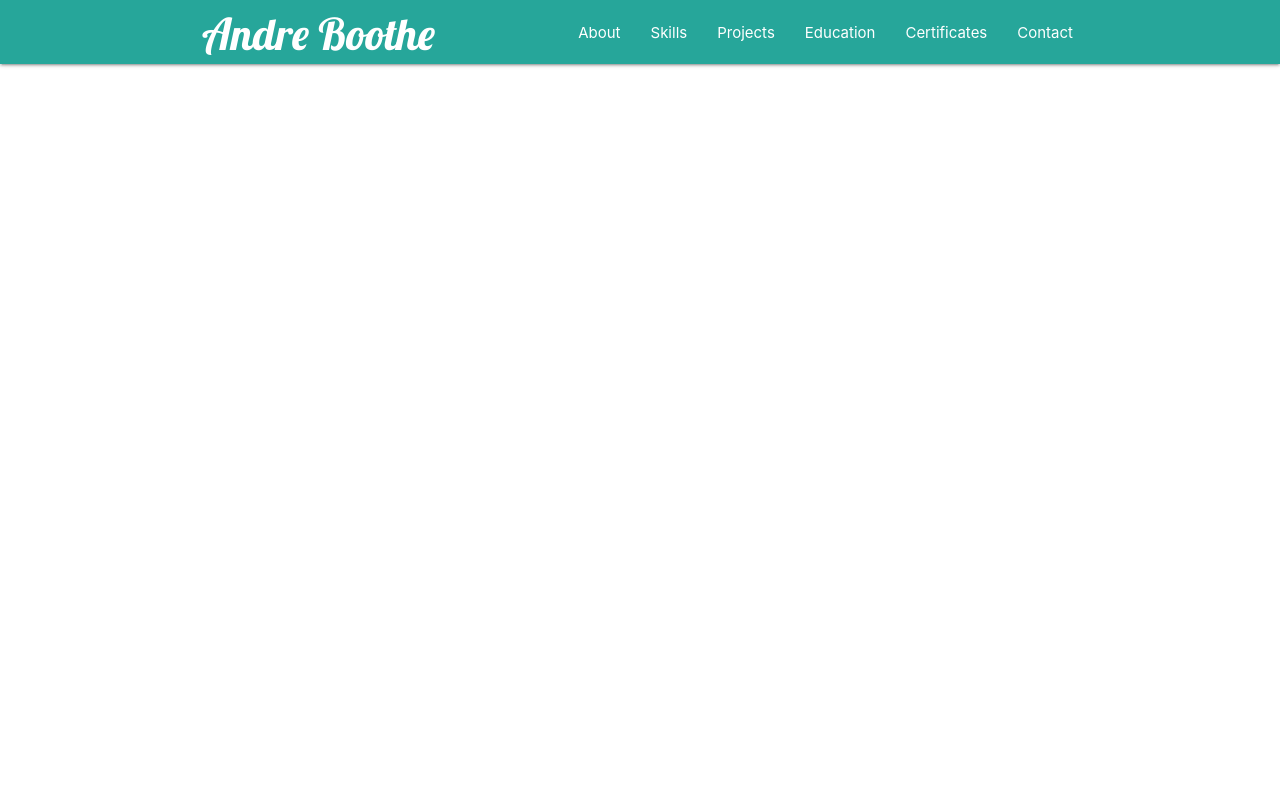
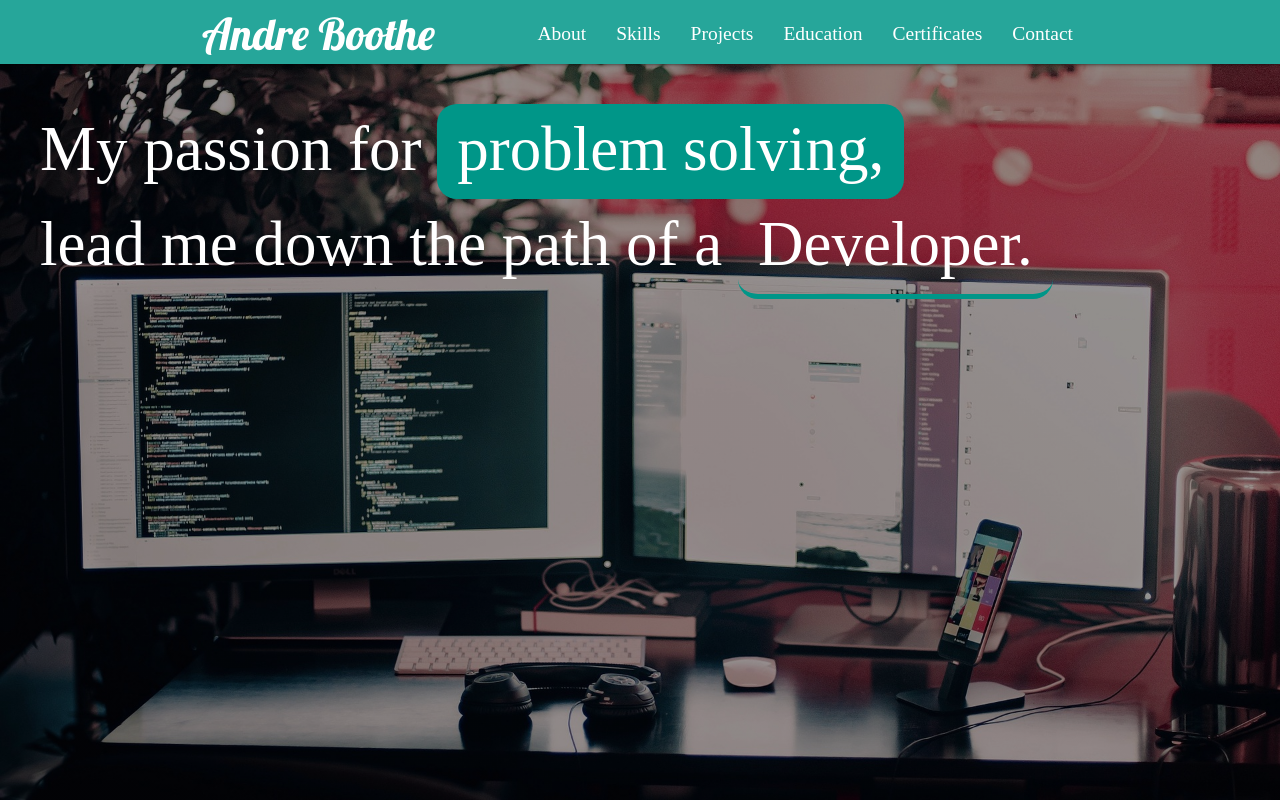
Before and after one commit to andreboothe/portfolio, a React (Create React App) app: page / in a window 1280 px wide. Built offline with nearby package versions, Linux system fonts and the light colour scheme.

Commit message:
added landing page

```diff
--- a/src/assets/css/styles.min.css
+++ b/src/assets/css/styles.min.css
@@ -1 +1 @@
-body,html{height:100%}#mobile-nav li{border-bottom:2px solid #bdbdbd;width:100%;margin:0;padding:0}#mobile-nav li .collection-item{margin-left:20px}#mobile-nav li .collection-header{margin:0;padding:0}#mobile-nav li h3{font-family:Lobster,Monospace;font-weight:600;margin:0;padding:0}#mobile-nav li span{font-weight:600;font-size:150%;margin:0;padding:0;text-align:center}#mobile-nav li a{font-size:150%;font-weight:500;padding:0;height:100%}#mobile-nav li i{margin-left:15px}#mobile-nav li p{text-align:left;margin-top:10px;margin-bottom:10px;margin-left:80px}.navbar-fixed h3{margin:0;padding:10px;font-family:Lobster,Monospace}
+body,html{height:100%;font-family:sans serif}.teal-bottom-border{border-bottom:5px solid #009688}#mobile-nav li{border-bottom:2px solid #bdbdbd;width:100%;margin:0;padding:0}#mobile-nav li .collection-item{margin-left:20px}#mobile-nav li .collection-header{margin:0;padding:0}#mobile-nav li h3{font-family:Lobster,Monospace;margin:0;padding:0;padding-top:20px}#mobile-nav li span{font-weight:400;font-size:150%;margin:0;padding:0;text-align:center}#mobile-nav li a{font-size:150%;font-weight:500;padding:0;height:100%}#mobile-nav li i{margin-left:15px}#mobile-nav li p{text-align:left;margin-top:10px;margin-bottom:10px;margin-left:80px}.navbar-fixed h3{margin:0;padding:10px;font-family:Lobster,Monospace}.navbar-fixed a{font-size:130%}#landingpage{max-height:100vh;min-height:92vh;background:linear-gradient(rgba(0,0,0,.4),rgba(0,0,0,.4)),url(../images/computer-1245714_1920.jpg);background-size:cover}#landingpage h1{margin:0;padding:40px;line-height:90px}#landingpage h1 span{padding-left:20px;padding-right:20px;padding-bottom:5px;border-radius:20px;display:inline-block}
--- a/src/assets/scss/base/_global.scss
+++ b/src/assets/scss/base/_global.scss
@@ -2,5 +2,9 @@
 
 body,html{
     height:100%;
+    font-family: sans serif;
+}
 
+.teal-bottom-border{
+    border-bottom: 5px solid $teal;
 }
--- a/src/assets/scss/modules/_fixednav.scss
+++ b/src/assets/scss/modules/navigation/_fixednav.scss
@@ -5,4 +5,9 @@
         padding: 10px;
         font-family: Lobster, Monospace;
     }
+
+    a{
+        font-size: 130%;
+
+    }
 }
--- a/src/assets/scss/modules/_sidenav.scss
+++ b/src/assets/scss/modules/navigation/_sidenav.scss
@@ -17,18 +17,20 @@
         .collection-header{
             margin: 0;
             padding: 0;
+
         }
 
         h3{
             font-family: Lobster, Monospace;
-            font-weight: 600;
+
             margin: 0;
             padding:0;
+            padding-top: 20px;
         }
 
 
         span{
-            font-weight: 600;
+            font-weight: 400;
             font-size: 150%;
             margin: 0;
             padding:0;
--- /dev/null
+++ b/src/assets/scss/modules/pages/_landingPage.scss
@@ -0,0 +1,28 @@
+#landingpage{
+    max-height: 100vh;
+    min-height: 92vh;
+
+    background: $blackOverlay, $landingPageImg;
+    background-size: cover;
+
+
+
+    h1{
+
+        margin: 0;
+        padding: 40px;
+        line-height: 90px;
+
+
+        span{
+            padding-left: 20px;
+            padding-right: 20px;
+            padding-bottom: 5px;
+            border-radius: 20px;
+            display: inline-block;
+        }
+
+    }
+
+
+}
--- a/src/components/Navbar.js
+++ b/src/components/Navbar.js
@@ -12,7 +12,7 @@ const Navbar = () => {
                             <a href="#home" className="brand-logo">
                                 <h3>Andre Boothe</h3>
                             </a>
-                            <a href="#" data-target="mobile-nav" className="sidenav-trigger">
+                            <a href="" data-target="mobile-nav" className="sidenav-trigger">
                                 <i className="material-icons">menu</i>
                             </a>
                             <ul className="right hide-on-med-and-down">
--- /dev/null
+++ b/src/components/pagesComponent/LandingPage.js
@@ -0,0 +1,19 @@
+import React from 'react';
+
+
+
+const LandingPage = () => {
+
+    return (
+
+        <section id="landingpage" >
+
+            <div className="white-text">
+                <h1>My passion for <span className="teal"> problem solving,</span><br />
+                lead me down the path of a <span className="teal-bottom-border">Developer. </span></h1>
+            </div>
+        </section>
+    );
+}
+
+export default LandingPage;
--- /dev/null
+++ b/src/components/pagesComponent/Pages.js
@@ -0,0 +1,13 @@
+import React from 'react';
+
+// Components
+import LandingPage from './LandingPage';
+
+const Pages = () => {
+
+    return (
+        <LandingPage />
+    );
+}
+
+export default Pages;
--- a/src/containers/App.js
+++ b/src/containers/App.js
@@ -2,6 +2,7 @@ import React, { Component } from 'react';
 
 // Components
 import Navbar from '../components/Navbar';
+import Pages from '../components/pagesComponent/Pages';
 
 // Includes
 import '../assets/css/styles.min.css';
@@ -11,14 +12,25 @@ import M from 'materialize-css';
 class App extends Component {
 
   componentDidMount(){
+    this.navigationInit();
+    this.scrollSpyInit();
+  }
+
+  navigationInit = () => {
     const sideNav = document.querySelector('.sidenav');
     M.Sidenav.init(sideNav, {});
   }
 
+  scrollSpyInit = () => {
+    const scrollSpy = document.querySelectorAll('.scrollspy');
+    M.ScrollSpy.init(scrollSpy, {});
+  }
+
   render() {
     return (
-      <div className="App">
+      <div id="home" className="App scrollspy">
         <Navbar />
+        <Pages />
       </div>
     );
   }
```
Also changed, not shown: src/assets/scss/base/_variables.scss (+7 -0 lines), src/assets/scss/styles.scss (+6 -3 lines), src/assets/images/computer-1245714_1920.jpg (added).
